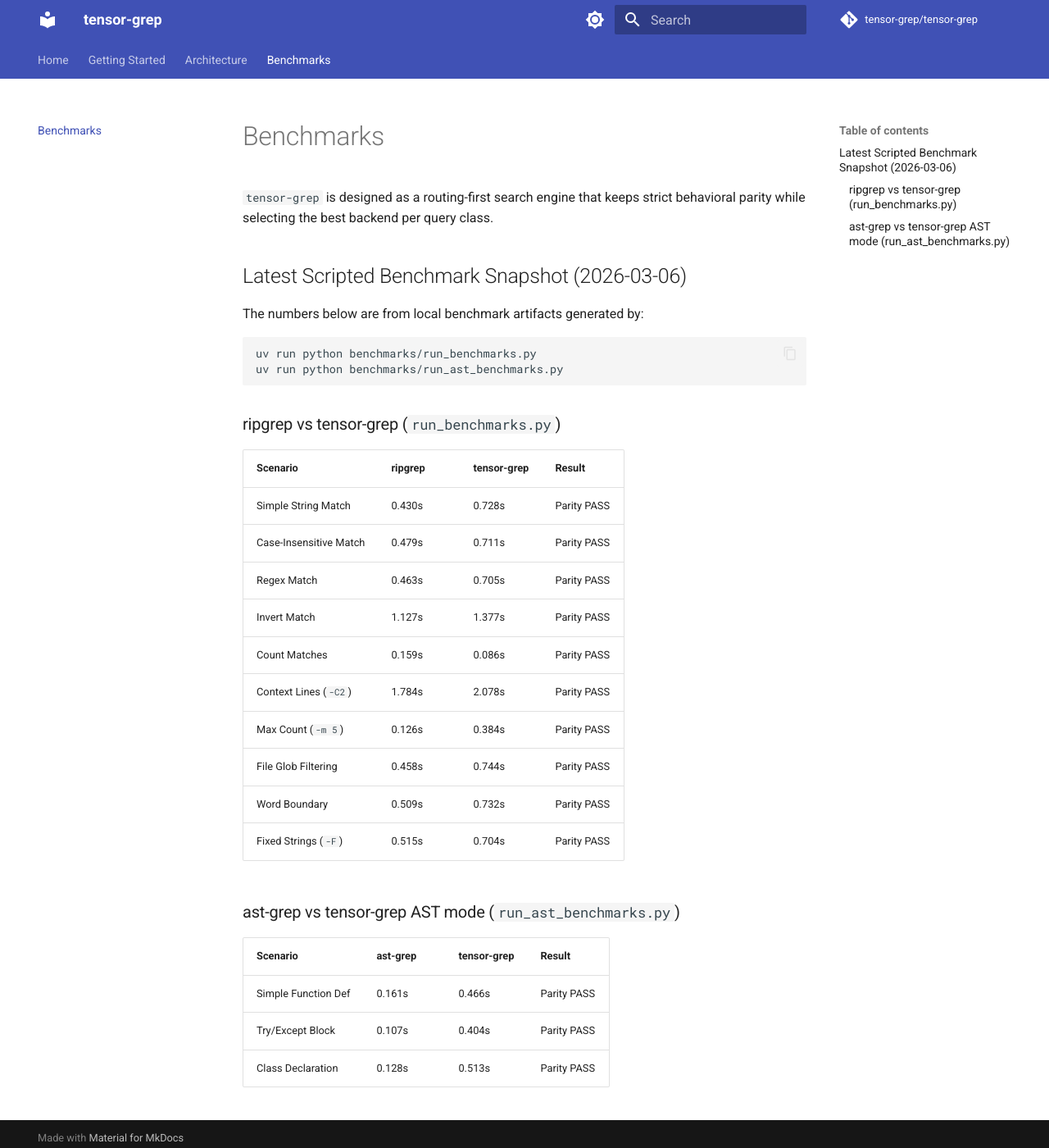
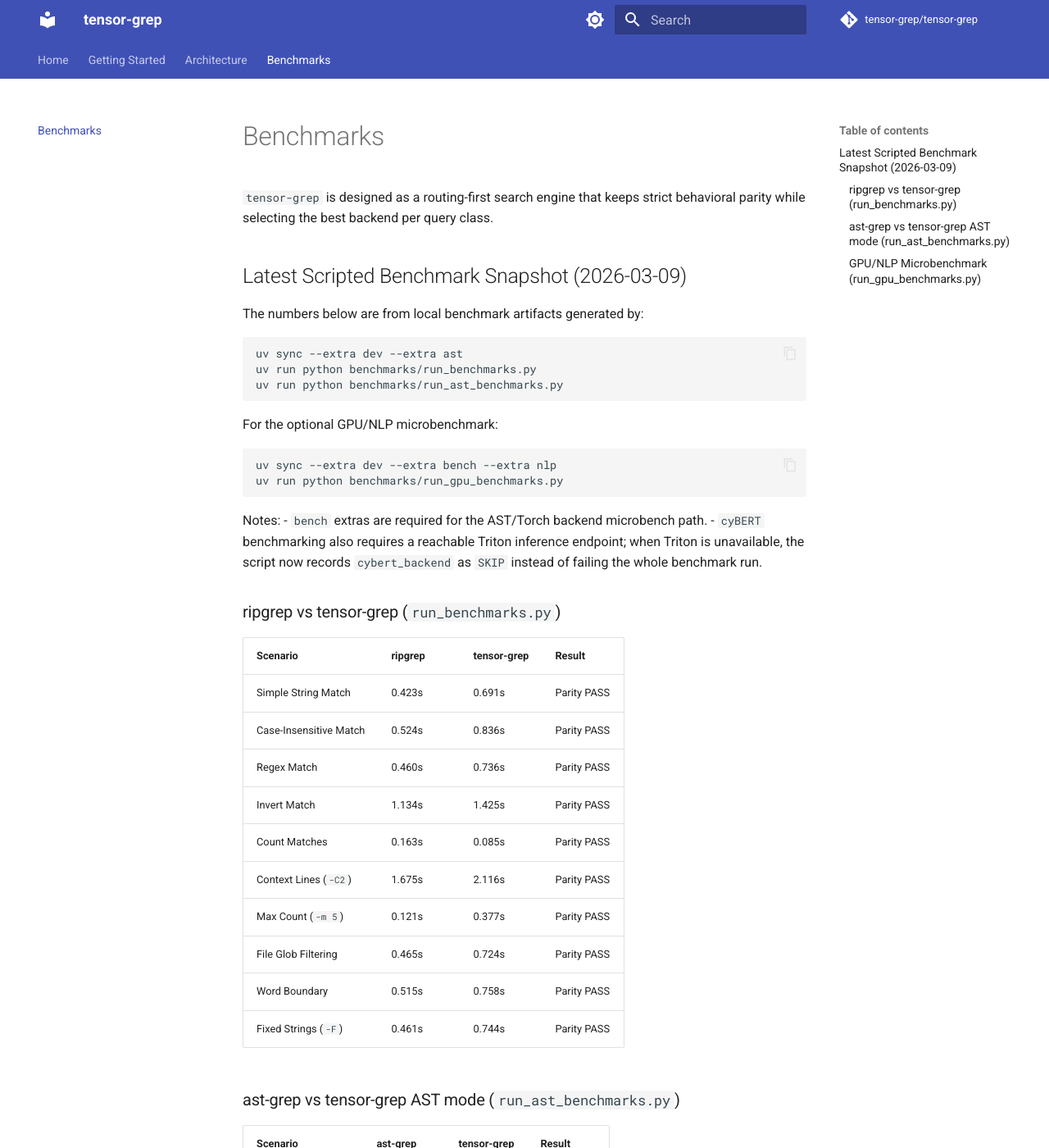
Before and after one commit to oimiragieo/tensor-grep, an MkDocs documentation site: the page built from docs/benchmarks.md, in a window 1280 px wide and 1400 px high. Shown: the whole window at 82% size. Built offline with MkDocs 1.6.1 and Material for MkDocs 9.7.7, drawn with Linux system fonts in a browser that asks for light colours; comment, search, counter and statistics services are not loaded; some of the changed text lies outside the part shown.

Commit message:
docs(benchmark): lock local benchmark install contract

````diff
--- a/docs/benchmarks.md
+++ b/docs/benchmarks.md
@@ -2,34 +2,54 @@
 
 `tensor-grep` is designed as a routing-first search engine that keeps strict behavioral parity while selecting the best backend per query class.
 
-## Latest Scripted Benchmark Snapshot (2026-03-06)
+## Latest Scripted Benchmark Snapshot (2026-03-09)
 
 The numbers below are from local benchmark artifacts generated by:
 
 ```bash
+uv sync --extra dev --extra ast
 uv run python benchmarks/run_benchmarks.py
 uv run python benchmarks/run_ast_benchmarks.py
 ```
+
+For the optional GPU/NLP microbenchmark:
+
+```bash
+uv sync --extra dev --extra bench --extra nlp
+uv run python benchmarks/run_gpu_benchmarks.py
+```
+
+Notes:
+- `bench` extras are required for the AST/Torch backend microbench path.
+- `cyBERT` benchmarking also requires a reachable Triton inference endpoint; when Triton is unavailable, the script now records `cybert_backend` as `SKIP` instead of failing the whole benchmark run.
 
 ### ripgrep vs tensor-grep (`run_benchmarks.py`)
 
 | Scenario | ripgrep | tensor-grep | Result |
 | --- | --- | --- | --- |
-| Simple String Match | 0.430s | 0.728s | Parity PASS |
-| Case-Insensitive Match | 0.479s | 0.711s | Parity PASS |
-| Regex Match | 0.463s | 0.705s | Parity PASS |
-| Invert Match | 1.127s | 1.377s | Parity PASS |
-| Count Matches | 0.159s | 0.086s | Parity PASS |
-| Context Lines (`-C2`) | 1.784s | 2.078s | Parity PASS |
-| Max Count (`-m 5`) | 0.126s | 0.384s | Parity PASS |
-| File Glob Filtering | 0.458s | 0.744s | Parity PASS |
-| Word Boundary | 0.509s | 0.732s | Parity PASS |
-| Fixed Strings (`-F`) | 0.515s | 0.704s | Parity PASS |
+| Simple String Match | 0.423s | 0.691s | Parity PASS |
+| Case-Insensitive Match | 0.524s | 0.836s | Parity PASS |
+| Regex Match | 0.460s | 0.736s | Parity PASS |
+| Invert Match | 1.134s | 1.425s | Parity PASS |
+| Count Matches | 0.163s | 0.085s | Parity PASS |
+| Context Lines (`-C2`) | 1.675s | 2.116s | Parity PASS |
+| Max Count (`-m 5`) | 0.121s | 0.377s | Parity PASS |
+| File Glob Filtering | 0.465s | 0.724s | Parity PASS |
+| Word Boundary | 0.515s | 0.758s | Parity PASS |
+| Fixed Strings (`-F`) | 0.461s | 0.744s | Parity PASS |
 
 ### ast-grep vs tensor-grep AST mode (`run_ast_benchmarks.py`)
 
 | Scenario | ast-grep | tensor-grep | Result |
 | --- | --- | --- | --- |
-| Simple Function Def | 0.161s | 0.466s | Parity PASS |
-| Try/Except Block | 0.107s | 0.404s | Parity PASS |
-| Class Declaration | 0.128s | 0.513s | Parity PASS |
+| Simple Function Def | 0.112s | 0.413s | Parity PASS |
+| Try/Except Block | 0.103s | 0.403s | Parity PASS |
+| Class Declaration | 0.111s | 0.412s | Parity PASS |
+
+### GPU/NLP Microbenchmark (`run_gpu_benchmarks.py`)
+
+| Backend | Time | Result |
+| --- | --- | --- |
+| AST backend | 0.018s | 4 matches |
+| cyBERT backend | SKIP | Triton endpoint not running on this host |
+| Torch backend | 0.739s | 2,000 matches |
````
Also changed, not shown: 1 other file.
